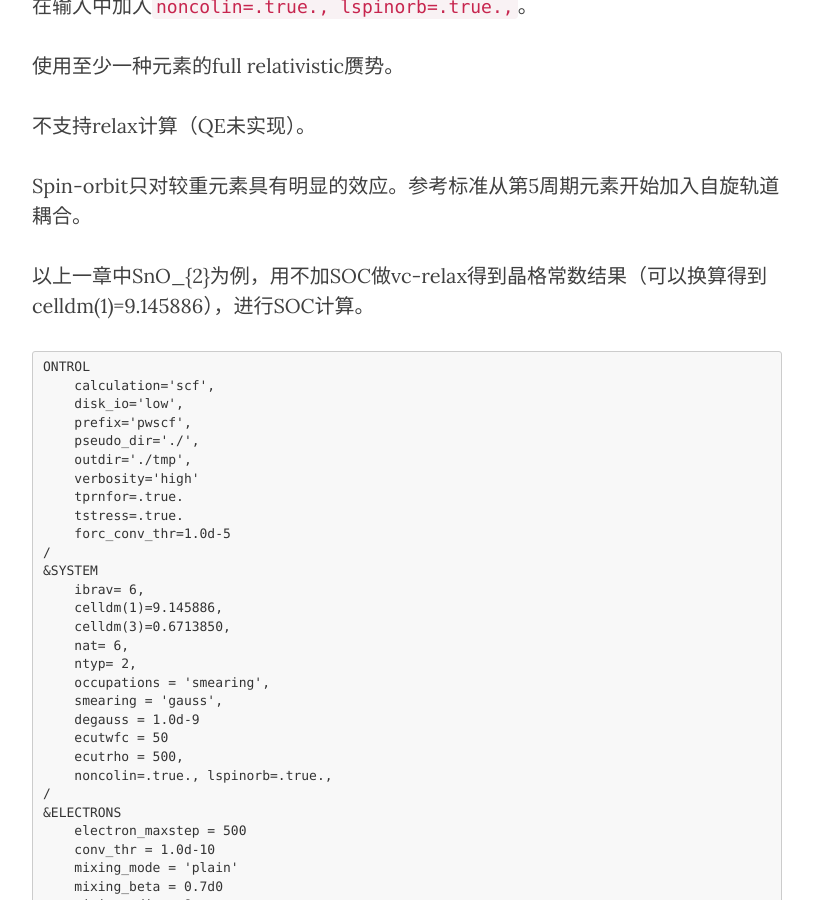
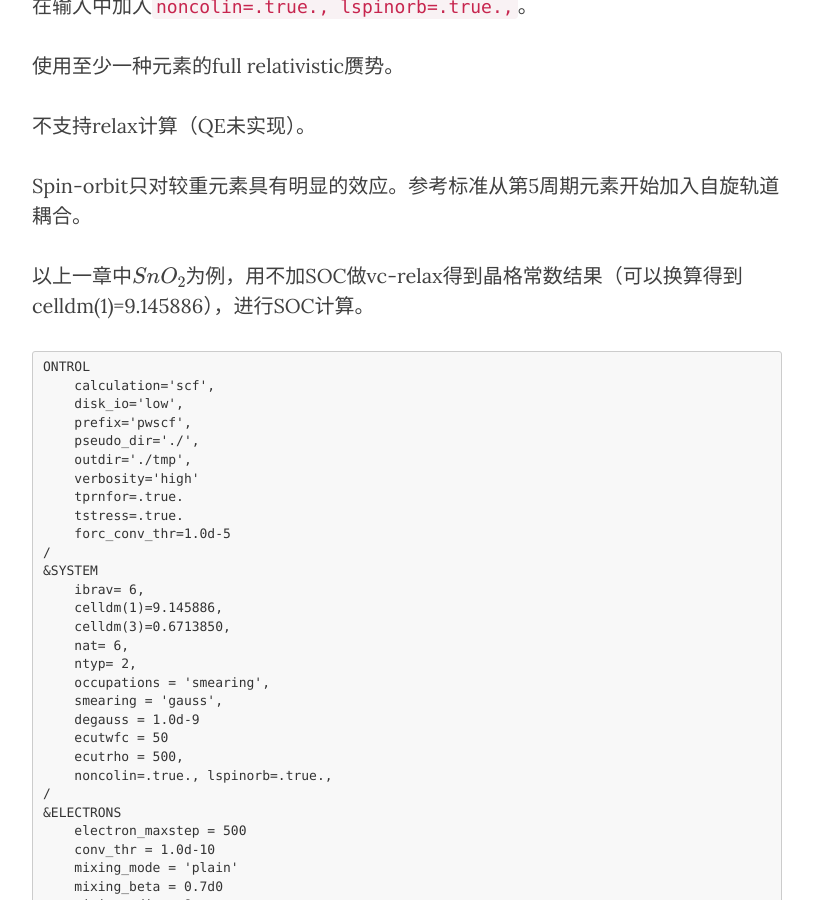
Before and after one commit to yyyu200/DFTbook, a Jekyll site: the page built from _posts/2019-04-01-HandsOn.md, in a window 1280 px wide and 900 px high, scrolled down 52508 px. Shown: the whole window, without its empty margins (233-1046 px from the left). Built offline with Jekyll 4.4.1, drawn with Linux system fonts in a browser that asks for light colours; nearby versions of some CDN libraries; formulas are drawn with MathJax 3; comment, search, counter and statistics services are not loaded.

Commit message:
modify at 20200317-21:31:20-di

````diff
--- a/_posts/2019-04-01-HandsOn.md
+++ b/_posts/2019-04-01-HandsOn.md
@@ -1821,7 +1821,7 @@ plt.savefig('pjband.png',dpi=400)
 
 Spin-orbit只对较重元素具有明显的效应。参考标准从第5周期元素开始加入自旋轨道耦合。
 
-以上一章中SnO_{2}为例，用不加SOC做vc-relax得到晶格常数结果（可以换算得到celldm(1)=9.145886），进行SOC计算。
+以上一章中$SnO_{2}$为例，用不加SOC做vc-relax得到晶格常数结果（可以换算得到celldm(1)=9.145886），进行SOC计算。
 
 ```
 ONTROL
````
Also changed, not shown: about.md (+1 -1 lines).
